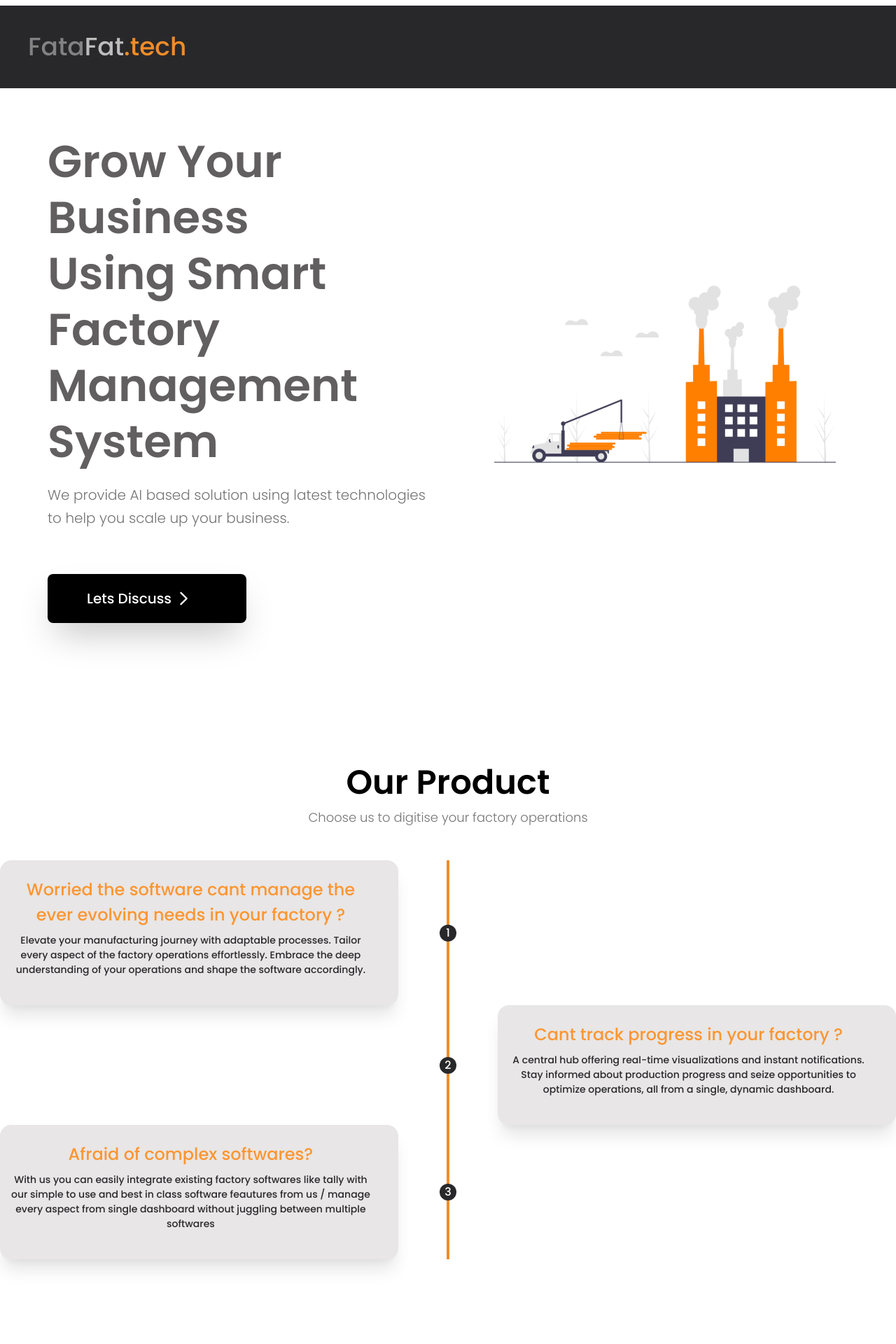
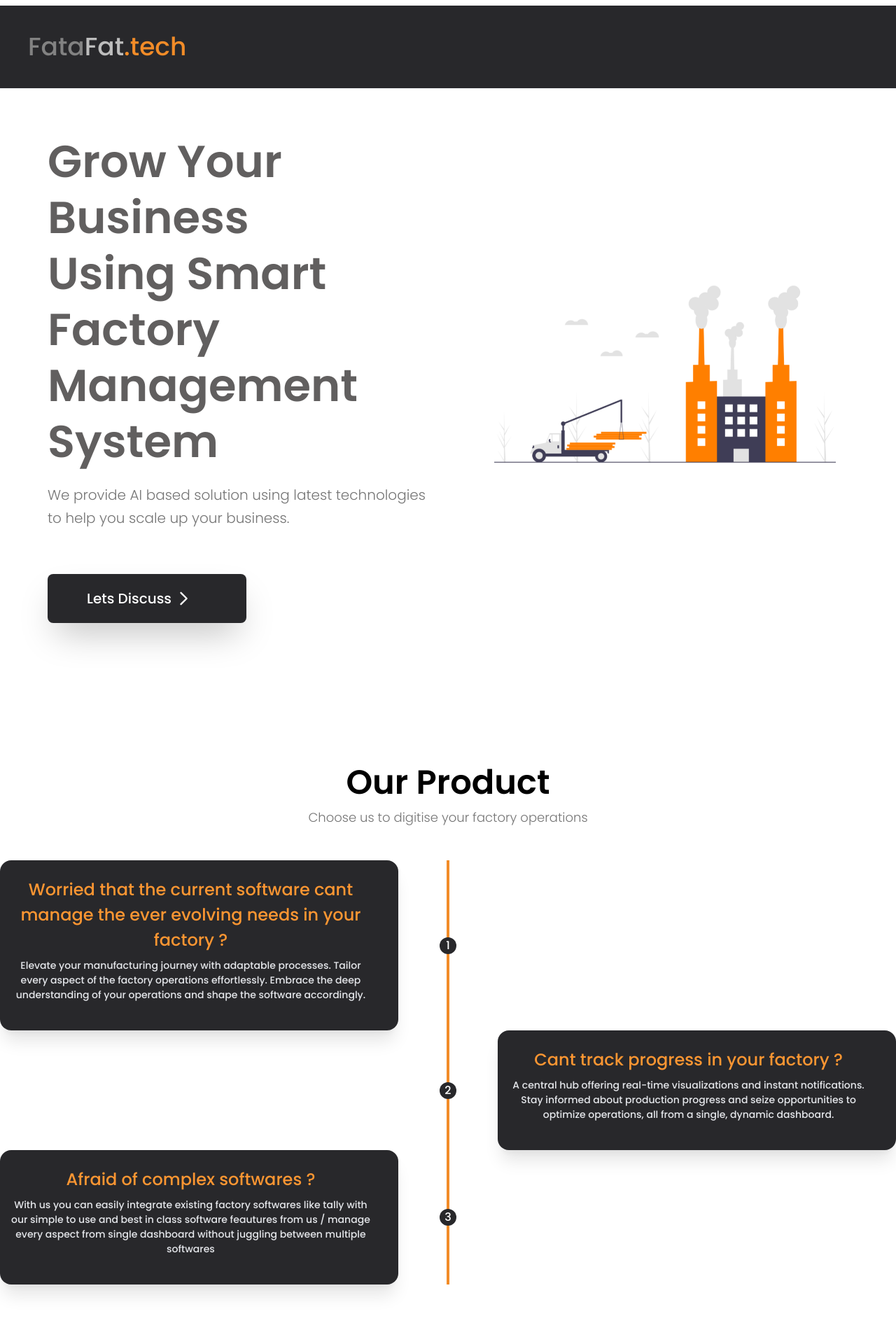
Before and after one commit to sarthak5697/racxtemplate-s, a React (Create React App) app: page / in a window 1280 px wide. Shown: the top 1920 px of the page at 70% size. Built offline with nearby package versions, Linux system fonts and the light colour scheme.

Commit message:
final commit

```diff
--- a/src/json/landingPage.json
+++ b/src/json/landingPage.json
@@ -12,7 +12,7 @@
       "id": "asd1293uasdads1",
       "title": "Metal Industry",
       "imageUrl": "https://ik.imagekit.io/uqqv36val/images/FATAFAT%20images/metalSheet.jpg?updatedAt=1691742303129",
-      "projectDescription":"Our collaboration with  Sheet Metal Industries involved a comprehensive digital transformation of their operations, revolutionizing their efficiency and effectiveness across the board. We streamlined processes, implemented advanced solutions, and facilitated seamless integration to enhance productivity and customer satisfaction. ",
+      "projectDescription": "Our collaboration with Sheet Metal Industries involved a comprehensive digital transformation of their operations, revolutionizing their efficiency and effectiveness across the board. We streamlined processes, implemented advanced solutions, and facilitated seamless integration to enhance productivity and customer satisfaction. ",
       "type": "",
       "responsibility": [
         "Advanced Customisatiomn",
@@ -24,7 +24,7 @@
       "id": "asd1293uhjkhkjh2",
       "title": "Rubber Industry",
       "imageUrl": "https://ik.imagekit.io/uqqv36val/images/FATAFAT%20images/rparts.jpg?updatedAt=1691745888686",
-      "projectDescription":"  Rubber parts manufacturing involves use of die on heated machines which complicates the production planning as any mismanagement in order prioritisation can lead to high cost overheads and time loss in achieving timely production",
+      "projectDescription": "Rubber parts manufacturing involves use of die on heated machines which complicates the production planning as any mismanagement in order prioritisation can lead to high cost overheads and time loss in achieving timely production",
       "type": "",
       "responsibility": [
         "Advanced Customisatiomn",
@@ -36,7 +36,7 @@
       "id": "asd1293uvbvcbbd3",
       "title": "Spare Parts Industry",
       "imageUrl": "https://ik.imagekit.io/uqqv36val/images/FATAFAT%20images/spareParts.png?updatedAt=1691742303196",
-      "projectDescription":"",
+      "projectDescription": "",
       "type": "",
       "responsibility": [
         "Advanced Customisatiomn",
--- a/src/parts/Discuss.js
+++ b/src/parts/Discuss.js
@@ -9,12 +9,12 @@ export default function Discuss() {
   return (
     <Fade bottom>
       <section className="flex container mx-auto justify-center">
-        <div className="flex flex-col w-10/12 sm:w-11/12 xl:w-10/12 rounded-2xl bg-theme-purple text-gray-100 py-14 sm:px-12 sm:py-20 xl:px-16 shadow-2xl discuss">
+        <div className="flex flex-col w-10/12 sm:w-11/12 xl:w-10/12 rounded-2xl bg-card-black text-gray-100 py-14 sm:px-12 sm:py-20 xl:px-16 shadow-2xl discuss">
           <div className="flex flex-col sm:flex-row mb-3 sm:mb-9 p-5 sm:p-0 sm:items-center">
             <h1 className="w-2/3 text-5xl sm:text-6xl leading-tight font-semibold">
               Have an awesome project in mind?
             </h1>
-            <Button href="/discuss-project" type="link" className="flex bg-white bg-yellow-300 text-blue-800 text-xl lg:text-2xl xl:text-xl tracking-wider items-center justify-center w-56 lg:w-96 lg:h-24 xl:w-56 h-20 p-5 border-2 border-dark-theme-purple shadow-xl rounded-full mt-6 sm:mt-0 sm:ml-4 lg:ml-0 xl:ml-12 transform transition duration-600 hover:scale-105">
+            <Button href="/discuss-project" type="link" className="flex bg-white bg-yellow-300 text-dark-grey text-xl lg:text-2xl xl:text-xl tracking-wider items-center justify-center w-56 lg:w-96 lg:h-24 xl:w-56 h-20 p-5 border-2 border-dark-theme-purple shadow-xl rounded-full mt-6 sm:mt-0 sm:ml-4 lg:ml-0 xl:ml-12 transform transition duration-600 hover:scale-105">
               Lets Discuss!
             </Button>
           </div>
--- a/src/parts/Header.js
+++ b/src/parts/Header.js
@@ -16,13 +16,13 @@ export default function Header(props) {
   const path = location.pathname;
 
   return (
-    <header className="header ">
+    <header className="header w-full">
       <Fade>
         <div className="flex justify-between px-4 lg:px-0">
           <BrandIcon />
 
           <button className="block text-theme-blue lg:hidden focus:outline-none" onClick={() => setIsCollapse(!isCollapse)}>
-            <svg className="w-8 h-8" xmlns="http://www.w3.org/2000/svg" fill="none" viewBox="0 0 24 24" stroke="currentColor">
+            <svg className="w-8 h-8 text-white" xmlns="http://www.w3.org/2000/svg" fill="none" viewBox="0 0 24 24" stroke="currentColor">
               <path className={`${isCollapse ? 'hidden' : 'block'}`} strokeLinecap="round" strokeLinejoin="round" strokeWidth="2" d="M4 6h16M4 12h16m-7 6h7" />
               <path className={`${!isCollapse ? 'hidden' : 'block'}`} strokeLinecap="round" strokeLinejoin="round" strokeWidth={2} d="M6 18L18 6M6 6l12 12" />
             </svg>
@@ -110,7 +110,7 @@ export default function Header(props) {
             </li>
             <li className="mx-auto my-9 bg-white">
               <Button
-                className="mx-auto px-5 py-2 bg-theme-purple text-white rounded-full border-2 border-theme-purple hover:bg-dark-theme-purple border-purple-800 transition duration-200"
+                className="mx-auto px-5 py-2 bg-theme-purple text-white rounded-full border-2 border-theme-purple hover:bg-dark-theme-purple transition duration-200"
                 type="link"
                 href="/discuss-project"
               >
--- a/src/parts/Hero.js
+++ b/src/parts/Hero.js
@@ -9,12 +9,11 @@ import BuildWebsite from 'assets/images/Startup.png';
 
 export default function Hero() {
   return (
-    <section className="hero">
+    <section className="hero flex flex-col items-center content-center">
       <Fade bottom>
-        <div className="w-full lg:w-1/2 xl:pl-12 sm:pr-2 mt-8 text-center sm:text-left">
-          <h1 className="text-5xl sm:text-6xl text-sub-heading-dark font-bold leading-tight mb-5">
+        <div className="w-full content-center items-center lg:w-1/2 xl:pl-12 sm:pr-2 mt-8 text-center sm:text-left">
+          <h1 className="text-3xl sm:text-6xl text-sub-heading-dark font-bold leading-tight mb-5">
             Grow Your Business
-            {' '}
             <br />
             Using Smart Factory Management System
           </h1>
@@ -24,7 +23,7 @@ export default function Hero() {
             to help you scale up your business.
           </p>
 
-          <Button href="/project" type="link" className="flex w-71 h-18 items-center px-14 py-5 text-white text-xl bg-theme-purple rounded-lg shadow-2xl hover:bg-dark-theme-purple transition duration-200">
+          <Button href="/project" type="link" className="mx-auto sm:mx-0 flex w-71 h-18 items-center self-center px-14 py-5 text-white text-xl bg-card-black rounded-lg shadow-2xl hover:bg-orange-color transition duration-200">
             Lets Discuss
             <svg className="ml-2 w-7 h-7 text-white animate-bounce-x" xmlns="http://www.w3.org/2000/svg" fill="none" viewBox="0 0 24 24" stroke="currentColor">
               <path strokeLinecap="round" strokeLinejoin="round" strokeWidth={2} d="M9 5l7 7-7 7" />
--- a/src/parts/PortfolioDetail.js
+++ b/src/parts/PortfolioDetail.js
@@ -89,21 +89,25 @@ export default function PortfolioDetail({ data }) {
           </Fade>
 
           <Fade bottom delay={300 * 1}>
-            <div className="flex flex-col mt-16 mb-12 mx-8 sm:mx-16 xl:mx-28">
+            <div className="flex flex-col mt-16 mb-12 mx-8 sm:mx-16 xl:mx-28 whitespace-normal">
               <h1 className="text-3xl text-theme-blue font-bold mb-3">
                 Project Detail
               </h1>
 
-              <p className="font-light text-lg text-sub-heading-light text-justify">
+              <p className="font-light text-lg text-sub-heading-light text-justify whitespace-normal">
                 {item.projectDescription}
                 <br />
                 <span className="font-bold text-xl text-dark-grey">
                   Key Points and Achievements :
                 </span>
                 <br />
-                End-to-End Production Planning Interactive Dashboard and DIY
-                Production Planner Seamless Job Card and Workstation Allocation
-                Tally Integration Multi-Company Management in a Single Unit
+                <ul className="list-disc px-12 py-2">
+                  <li>  End-to-End Production Planning </li>
+                  <li> Interactive Dashboard and DIY Production Planner</li>
+                  <li> Seamless Job Card and Workstation Allocation </li>
+                  <li> Tally Integration </li>
+                  <li>Multi-Company Management in a Single Unit</li>
+                </ul>
                 <br />
                 <span className="font-bold text-xl text-dark-grey ">
                   Benefits and Outcomes :
--- a/src/parts/Timeline.js
+++ b/src/parts/Timeline.js
@@ -13,12 +13,12 @@ export default function Timeline() {
         {/* Stack 1 */}
         <div className="col-span-12 w-full h-full sm:col-span-4 p-5 sm:p-0 text-center">
           <Fade bottom>
-            <div className="shadow-xl w-full h-full bg-card-white rounded-2xl p-4 pb-10 pr-10 md:pl-4">
+            <div className="shadow-xl w-full h-full bg-card-black rounded-2xl p-4 pb-10 pr-10 md:pl-4">
               <h1 className="text-orange-text text-2xl font-light-bold py-2">
-                Worried the software cant manage the ever evolving needs in your
+                Worried that the current software cant manage the ever evolving needs in your
                 factory ?
               </h1>
-              <p className="text-card-black sm:text-sm text-xs">
+              <p className="text-gray-200 sm:text-sm text-xs">
                 Elevate your manufacturing journey with adaptable processes.
                 Tailor every aspect of the factory operations effortlessly.
                 Embrace the deep understanding of your operations and shape the
@@ -47,11 +47,11 @@ export default function Timeline() {
 
         <div className="col-span-12 w-full h-full sm:col-span-4 p-5 sm:p-0 text-center">
           <Fade bottom>
-            <div className="shadow-xl w-full h-full bg-card-white rounded-2xl p-4 pb-10 pr-10 md:pl-4">
+            <div className="shadow-xl w-full h-full bg-card-black rounded-2xl p-4 pb-10 pr-10 md:pl-4">
               <h1 className="text-orange-text text-2xl font-light-bold py-2">
                 Cant track progress in your factory ?
               </h1>
-              <p className="text-card-black sm:text-sm text-xs">
+              <p className="text-gray-200 sm:text-sm text-xs">
                 A central hub offering real-time visualizations and instant
                 notifications. Stay informed about production progress and seize
                 opportunities to optimize operations, all from a single, dynamic
@@ -63,11 +63,11 @@ export default function Timeline() {
         {/* Stack 3 */}
         <div className="col-span-12 w-full h-full sm:col-span-4 p-5 sm:p-0 text-center">
           <Fade>
-            <div className="shadow-xl w-full h-full bg-card-white rounded-2xl p-4 pb-10 pr-10 md:pl-4">
+            <div className="shadow-xl w-full h-full bg-card-black rounded-2xl p-4 pb-10 pr-10 md:pl-4">
               <h1 className="text-orange-text text-2xl font-light-bold py-2">
-                Afraid of complex softwares?
+                Afraid of complex softwares ?
               </h1>
-              <p className="text-card-black sm:text-sm text-xs">
+              <p className="text-gray-200 sm:text-sm text-xs whitespace-normal">
                 With us you can easily integrate existing factory softwares like
                 tally with our simple to use and best in class software
                 feautures from us / manage every aspect from single dashboard
```
